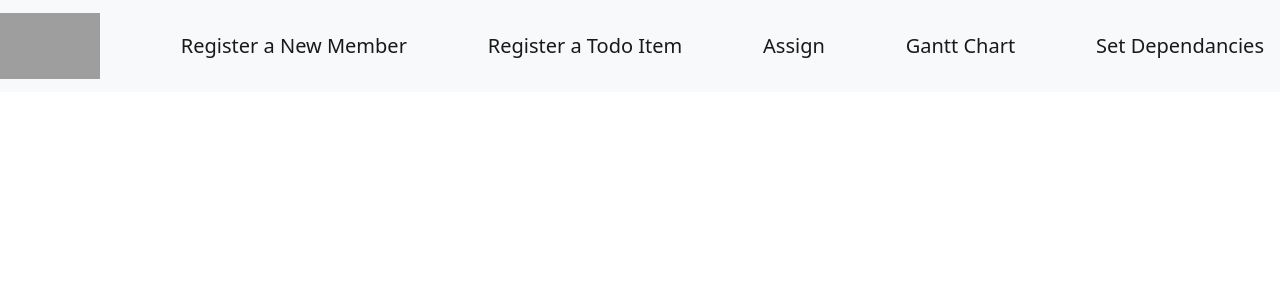
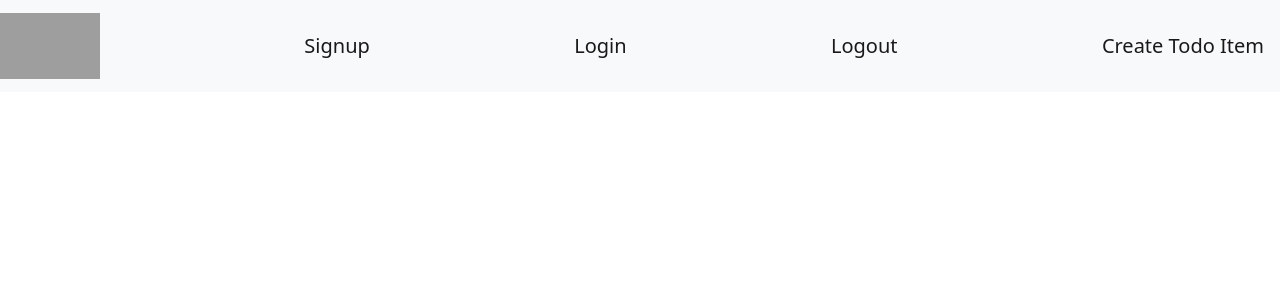
Before and after one commit to darknessraider/G3ManagerV2, a Django app: page / in a window 1280 px wide. Shown: the top 300 px of the page. Run offline with Django 5.2, Linux system fonts and the light colour scheme; grey boxes are pictures that could not be loaded.

Commit message:
item create view and change around navbar

```diff
--- a/templates/base.html
+++ b/templates/base.html
@@ -12,11 +12,10 @@
         <a class="navbar-brand" href="/">
             <img src="{% static 'home/g3logo.png' %}" width="100" height="66">
         </a>
-        <a class="navbar-brand" href="/registermember">Register a New Member</a>
-        <a class="navbar-brand" href="/todo/maketodoitem">Register a Todo Item</a>
-        <a class="navbar-brand" href="/todo/assigntodo">Assign</a>
-        <a class="navbar-brand" href="/ganttchart">Gantt Chart</a>
-        <a class="navbar-brand" href="/todo/setdependancies">Set Dependancies</a>
+        <a class="navbar-brand" href="/members/signup_user">Signup</a>
+        <a class="navbar-brand" href="/members/login_user">Login</a>
+        <a class="navbar-brand" href="/members/logout_user">Logout</a>
+	<a class="navbar-brand" href="/todolist/create_todo_item">Create Todo Item</a>
     </nav>
 
     <main style="margin: 20px">
--- /dev/null
+++ b/todolist/forms.py
@@ -0,0 +1,5 @@
+from django import forms
+from django.contrib.auth.models import User
+
+class CreateTodoitemForm(forms.Form):
+    name = forms.CharField(max_length=30)
--- a/todolist/urls.py
+++ b/todolist/urls.py
@@ -2,5 +2,6 @@ from django.urls import path
 from . import views
 
 urlpatterns = [
-    path('<int:id>', views.ItemView.as_view(), name='home_page'),
+    path('<int:id>', views.ItemView.as_view(), name='item_view'),
+    path('create_todo_item', views.item_create_view, name='item_create_view'),
 ]
```
Also changed, not shown: templates/genericform.html (added, +9 -0 lines), todolist/templates/todolist/todoitem_form.html (added, +9 -0 lines), todolist/views.py (+19 -0 lines).
